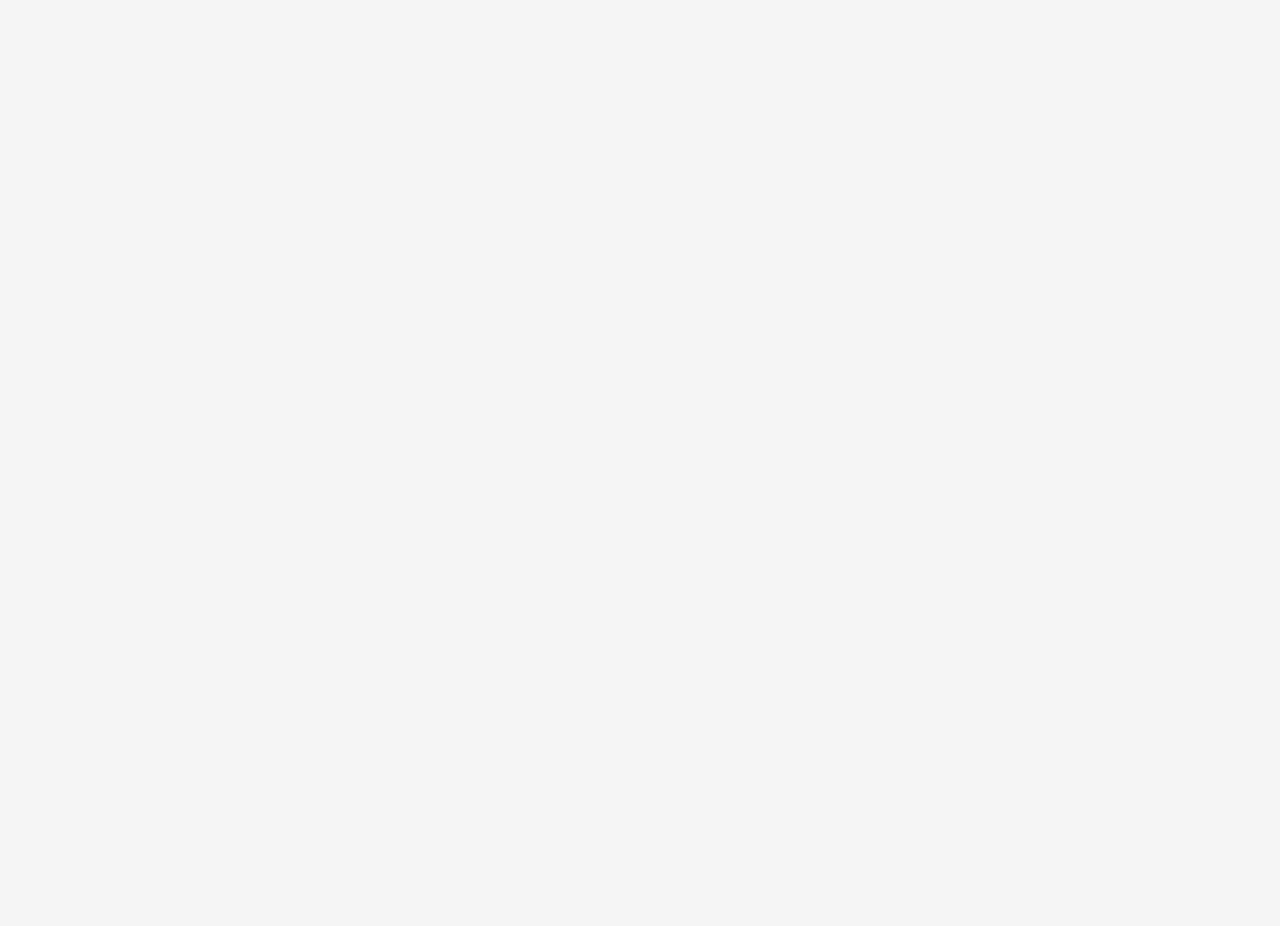
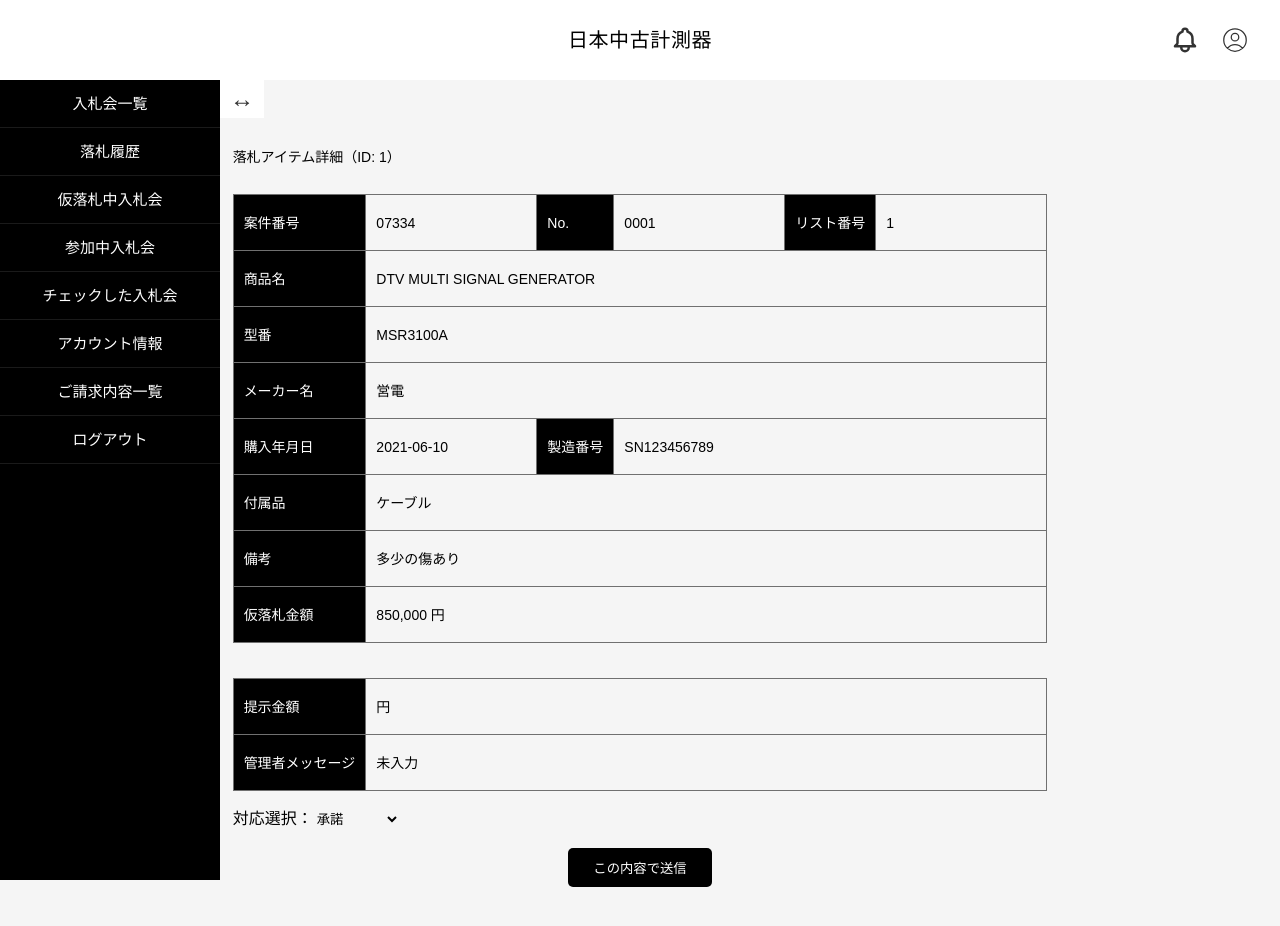
Before and after one commit to 07-jin-FUK/sample-bids, a Nuxt app: page /customer/winningbids/1/detail in a window 1280 px wide. Before the commit this address had no page. Before the commit the page ends 800 px from the top, so only its background shows below. Built offline with nearby package versions, Linux system fonts and the light colour scheme.

Commit message:
[update]仮落札画面構築

```diff
--- a/pages/customer/auction/[id]-detail.vue
+++ b/pages/customer/auction/[id]/detail.vue
@@ -113,7 +113,7 @@ const id = route.params.id
   position: relative;
 }
 .item-detail-table {
-    margin: 0 auto;
+  margin: 0 auto;
   border-collapse: collapse;
   th, td {
   border: 0.3px solid #707070;
--- a/pages/customer/auction/[id].vue
+++ b/pages/customer/auction/[id]/index.vue
@@ -49,7 +49,7 @@
                 <input type="text" v-model="item.memo" class="w-full border border-gray-400 rounded px-2 py-1" placeholder="備考を入力" />
               </td>
               <td class="py-2 px-3 text-center">
-                <NuxtLink :to="`/customer/auction/${id}-detail?item=${item.id}`" class="details-link">明細へ</NuxtLink>
+                <NuxtLink :to="`/customer/auction/${id}/detail?item=${item.id}`" class="details-link">明細へ</NuxtLink>
               </td>
             </tr>
           </tbody>
--- /dev/null
+++ b/pages/customer/winningbids/[id]/detail.vue
@@ -0,0 +1,368 @@
+<template>
+  <div class="page-wrap">
+    <Header />
+    <Sidebar />
+    <main class="main">
+      <h2 class="title">落札アイテム詳細（ID: {{ id }}）</h2>
+
+      <section v-if="item">
+        <table class="detail-table">
+            <tbody>
+          <tr>
+            <th>案件番号</th>
+            <td>{{ item.caseNo }}</td>
+            <th>No.</th>
+            <td>{{ String(item.no).padStart(4, "0") }}</td>
+            <th>リスト番号</th>
+            <td>{{ item.listNo }}</td>
+          </tr>
+          <tr>
+            <th>商品名</th>
+            <td colspan="5">{{ item.name }}</td>
+          </tr>
+          <tr>
+            <th>型番</th>
+            <td colspan="5">{{ item.model }}</td>
+          </tr>
+          <tr>
+            <th>メーカー名</th>
+            <td colspan="5">{{ item.maker }}</td>
+          </tr>
+          <tr>
+            <th>購入年月日</th>
+            <td colspan="1">{{ item.purchaseDate }}</td>
+            <th>製造番号</th>
+            <td colspan="4">{{ item.serialNo }}</td>
+          </tr>
+
+          <tr>
+            <th>付属品</th>
+            <td colspan="5">{{ item.accessories }}</td>
+          </tr>
+          <tr class="high-row">
+            <th>備考</th>
+            <td colspan="5">{{ item.memo }}</td>
+          </tr>
+          <tr>
+            <th>仮落札金額</th>
+            <td colspan="5">{{ item.price.toLocaleString() }} 円</td>
+          </tr>
+          <tr><th class="blanc-sell"></th></tr>
+          <tr>
+            <th>提示金額</th>
+            <td colspan="5">{{ (item.suggestedPrice ?? item.price).toLocaleString() }} 円</td>
+          </tr>
+          <tr>
+            <th>管理者メッセージ</th>
+            <td colspan="5">{{ item.adminMessage || "未入力" }}</td>
+          </tr>
+          </tbody>
+        </table>
+
+        <div class="response-section">
+          <label>対応選択：</label>
+          <select v-model="item.userResponse">
+            <option value="承諾">承諾</option>
+            <option value="キャンセル">キャンセル</option>
+            <option value="交渉">交渉</option>
+          </select>
+        </div>
+
+<section v-if="item.userResponse === '交渉'" class="logs-wrap">
+  <h3 class="logs-title">交渉履歴</h3>
+  <ul class="logs-list" ref="logsContainer">
+    <li
+      v-for="log in [...logs]"
+      :key="log.timestamp"
+      :class="['log-item', log.sender]"
+    >
+      <span class="time">{{ formatTime(log.timestamp) }}</span>
+      <p class="text">{{ log.text }}</p>
+    </li>
+  </ul>
+</section>
+
+
+        <div v-if="item.userResponse === '交渉'" class="negotiation-box">
+          <input v-model="item.negotiationPrice" type="text" placeholder="希望価格（円）" />
+          <textarea v-model="item.negotiationMemo" placeholder="交渉理由などを記入"></textarea>
+        </div>
+
+        <div class="submit-wrap">
+          <button class="submit-button" @click="submit">この内容で送信</button>
+        </div>
+      </section>
+    </main>
+
+  </div>
+</template>
+
+<script setup lang="ts">
+
+import { useRoute } from "vue-router";
+import { ref, reactive } from "vue";
+import Header from "@/components/Header.vue";
+import Sidebar from "@/components/Sidebar.vue";
+import Footer from "@/components/Footer.vue";
+
+
+import { onMounted, watch, nextTick } from 'vue'
+
+
+/* ---------- 型 ---------- */
+interface Message {
+  sender: 'you' | 'admin'
+  text: string
+  timestamp: number
+}
+/* ---------- ルートパラメータ ---------- */
+const route = useRoute()
+const id = route.params.id as string
+
+// 仮データ（将来APIから取得予定）
+const item = reactive({
+  id,
+  caseNo: "07334",
+  no: 1,
+  listNo: "1",
+  projectId: "07334",
+  name: "DTV MULTI SIGNAL GENERATOR",
+  model: "MSR3100A",
+  maker: "営電",
+  purchaseDate: "2021-06-10",
+  serialNo: "SN123456789",
+  accessories: "ケーブル",
+  memo: "多少の傷あり",
+  qty: 10,
+  price: 850000,
+  suggestedPrice: "",
+  adminMessage: "",
+  userResponse: "承諾",
+  negotiationPrice: "",
+  negotiationMemo: "",
+});
+
+const showModal = ref(false);
+
+
+const logs = reactive<Message[]>([])
+
+/* ---------- 送信処理 ---------- */
+function submit() {
+  const payload = {
+    id: item.id,
+    response: item.userResponse,
+    negotiationPrice:
+      item.userResponse === '交渉' ? item.negotiationPrice : null,
+    negotiationMemo:
+      item.userResponse === '交渉' ? item.negotiationMemo : null,
+  }
+
+  // 1) 自分の送信をログに追加
+  addLog(
+    'you',
+    `${payload.response}${
+      payload.response === '交渉'
+        ? ` / 希望金額: ${payload.negotiationPrice} / 内容: ${payload.negotiationMemo}`
+        : ''
+    }`
+  )
+
+  // 2) API 送信（ここはダミーで console）
+  console.log('送信内容:', payload)
+
+  // 3) モーダル表示
+  showModal.value = true
+
+  // 4) デモ用：2 秒後に管理者から返信が来た体でログ追記
+  fakeAdminReply()
+}
+
+/* ---------- ログ操作 ---------- */
+function addLog(sender: Message['sender'], text: string) {
+  logs.push({ sender, text, timestamp: Date.now() })
+}
+
+function fakeAdminReply() {
+  setTimeout(() => {
+    addLog(
+      'admin',
+      item.userResponse === '交渉'
+        ? '交渉金額を確認しました。再検討します。'
+        : '承諾を受け付けました。'
+    )
+  }, 2000)
+}
+
+/* ---------- 共通 util ---------- */
+function formatTime(ts: number) {
+  const date = new Date(ts)
+  const month = String(date.getMonth() + 1).padStart(2, '0')
+  const day = String(date.getDate()).padStart(2, '0')
+  return `${month}月${day}日`
+}
+
+
+const logsContainer = ref<HTMLElement | null>(null)
+
+watch(
+  () => logs.length,
+  async () => {
+    await nextTick()
+    if (logsContainer.value) {
+      logsContainer.value.scrollTop = logsContainer.value.scrollHeight
+    }
+  }
+)
+
+</script>
+
+<style scoped lang="scss">
+.page-wrap {
+  display: flex;
+  flex-direction: column;
+  min-height: 100vh;
+}
+.main {
+  flex: 1;
+  padding: 40px;
+  margin: auto;
+}
+.title {
+  margin: 30px 0;
+  text-align: left;
+  font-weight: normal;
+  font-size: 0.875em;
+  position: relative;
+}
+.detail-table {
+  margin: 0 auto;
+  border-collapse: collapse;
+  th,
+  td {
+    border: 0.3px solid #707070;
+    text-align: left;
+    vertical-align: middle;
+    line-height: 1;
+    font-size: 0.875em;
+    height: 55px;
+    padding: 0 10px 0 10px;
+  }
+
+  th {
+    background-color: #000000;
+    color: #ffffff;
+  }
+  td {
+    min-width: 150px;
+  }
+}
+.response-section {
+  margin: 20px auto;
+}
+.negotiation-box {
+  margin-bottom: 20px;
+  input,
+  textarea {
+    width: 100%;
+    padding: 8px;
+    margin-top: 5px;
+    border: 1px solid #aaa;
+    border-radius: 4px;
+  }
+  textarea {
+    height: 40px;
+    resize: vertical;
+  }
+}
+.submit-wrap {
+  text-align: center;
+}
+.submit-button {
+  background: #000;
+  color: #fff;
+  padding: 10px 25px;
+  border: none;
+  border-radius: 5px;
+  cursor: pointer;
+}
+.submit-button:hover {
+  background: #333;
+}
+.modal {
+  margin-top: 20px;
+  padding: 20px;
+  border: 1px solid #0a0;
+  background: #e0ffe0;
+  text-align: center;
+}
+
+/* ↓送受信ログ */
+.logs-wrap {
+  margin: 30px auto 20px;
+  max-width: 960px;
+    width: 100%;
+    background-color: #cccbcb;
+padding:20px;
+border-radius: 8px;
+}
+.logs-title {
+  font-size: 0.9rem;
+  margin-bottom: 10px;
+}
+.logs-list {
+  list-style: none;
+  padding: 0;
+  width: 100%;
+  display: flex;
+  flex-direction: column;
+height: 200px;
+  overflow-y: auto;
+}
+.log-item {
+  display: flex;
+    flex-direction: column; // ←ここを追加（縦並びに）
+
+  align-items: flex-start;
+  gap: 8px;
+  margin-bottom: 8px;
+
+  .time {
+    font-size: 0.75rem;
+    color: #888;
+    min-width: 50px;
+    text-align: end;
+  }
+  .text {
+    background: #f5f5f5;
+    border-radius: 6px;
+    padding: 6px 10px;
+    font-size: 0.85rem;
+    line-height: 1.45;
+  }
+
+  &.you {
+    width: 100%;
+        flex-direction: row;
+    justify-content: flex-start;
+    .text {
+      background: #dff0ff;
+    }
+  }
+
+  &.admin{
+    width: 100%;
+        flex-direction: row;
+    justify-content: flex-end;
+    .text {
+      background: #eafbe5;
+    }
+  }
+}
+
+.blanc-sell{
+    background: none !important;
+    border: none !important;
+    height:35px !important;
+}
+</style>
--- a/pages/customer/winningbids/[id].vue
+++ b/pages/customer/winningbids/[id]/index.vue
@@ -12,10 +12,11 @@
               <th>No.</th>
               <th>案件番号</th>
               <th>商品名</th>
-              <th>落札金額（円）</th>
+              <th>仮落札金額（円）</th>
               <th>管理者メッセージ</th>
               <th>提示金額</th>
               <th>対応選択</th>
+              <th>詳細へ</th>
             </tr>
           </thead>
         <tbody>
@@ -38,8 +39,10 @@
   <option value="キャンセル">キャンセル</option>
   <option value="交渉">交渉</option>
 </select>
-
       </td>
+      <td>
+  <NuxtLink :to="`/customer/winningbids/${item.id}/detail`">詳細</NuxtLink>
+</td>
     </tr>
 
     <!-- 交渉が選択された場合のみ表示 -->
@@ -104,11 +107,9 @@ const auction = reactive({
       name: 'DTV MULTI SIGNAL GENERATOR ',
       price: 850000,
       status: 'winning',
-      adminMessage: '7月上旬予定です',
-      suggestedPrice: null,
+      adminMessage: '',
+      suggestedPrice: '',
       userResponse: '',
-      negotiationPrice: null,
-      negotiationMemo: ''
     },
     {
       id: 2,
@@ -116,11 +117,9 @@ const auction = reactive({
       name: 'DTV信号発生器',
       price: 950000,
       status: 'winning',
-      adminMessage: 'ボディに少々の傷あり',
-      suggestedPrice: 900000,
+      adminMessage: '',
+      suggestedPrice: '',
       userResponse: '',
-      negotiationPrice: null,
-      negotiationMemo: ''
     },
   ]
 })
@@ -204,8 +203,6 @@ const payload = winningItems.value.map(item => ({
     background: #f9f9f9;
   }
 
-
-
   .negotiation-fields input {
     padding: 6px 10px;
     border: 1px solid #aaa;
@@ -222,8 +219,6 @@ const payload = winningItems.value.map(item => ({
     width: 90%;
     height: 50px;
   }
-
-
 }
 
 .responded {
--- a/pages/customer/winningbids/index.vue
+++ b/pages/customer/winningbids/index.vue
@@ -88,7 +88,6 @@ const openBiddingList = allBids.filter(bid =>
 .main {
   flex: 1;
   padding: 40px;
-  max-width: 1000px;
   margin: auto;
 }
 
```
